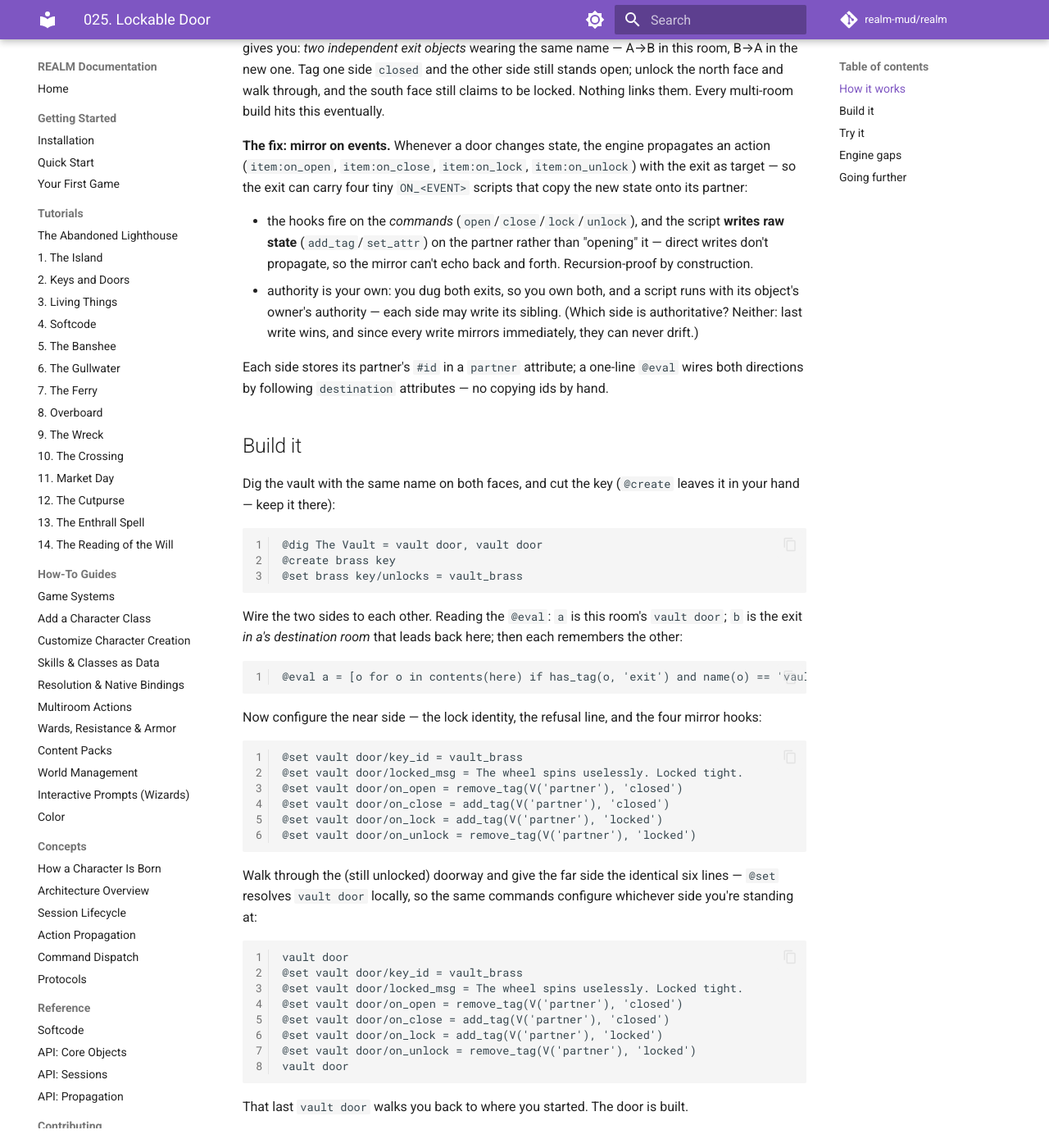
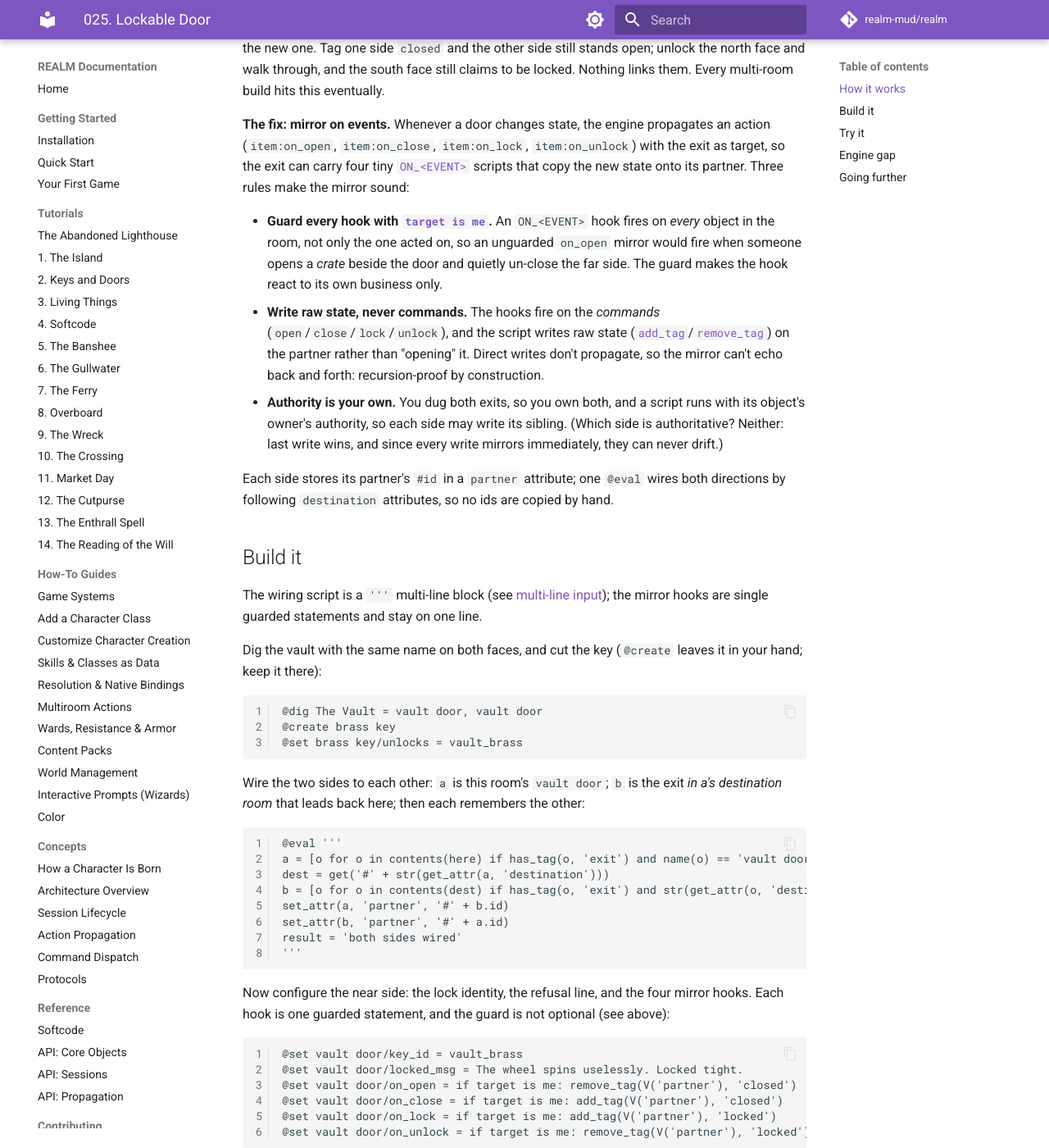
Before and after one commit to count-infinity/realm, an MkDocs documentation site: the page built from docs/showcase/025_lockable_door.md, in a window 1280 px wide and 1400 px high, scrolled down 605 px. Shown: the whole window at 82% size. Built offline with MkDocs 1.6.1 and Material for MkDocs 9.7.7, drawn with Linux system fonts in a browser that asks for light colours; comment, search, counter and statistics services are not loaded; some of the changed text lies outside the part shown.

Commit message:
025 showcase rewrite

````diff
--- a/docs/showcase/025_lockable_door.md
+++ b/docs/showcase/025_lockable_door.md
@@ -1,58 +1,70 @@
 # 025. Lockable Door
 
-> Checklist item 25 — [now] — *paired exits, shared door-state attrs, traverse locks*
+> Checklist item 25 ([now]): *paired exits, shared door-state attrs, traverse locks*
 
 **What you'll build:** A vault door between two rooms that behaves like
 one *physical* door: close it, lock it with a brass key, open it from
-either side — and both sides always agree.
+either side, and both sides always agree.
 
 **Concepts:** `@dig` paired exits, the door state convention (`closed`
-tag + `locked`/`key_id` attributes), key items (`unlocks`), the
-built-in `open`/`close`/`lock`/`unlock` commands, and the **mirror
-pattern** — `ON_OPEN`/`ON_CLOSE`/`ON_LOCK`/`ON_UNLOCK` hooks that copy
-every state change onto a partner object. The mirror pattern reuses
-anywhere two objects must share state.
+and `locked` tags plus a `key_id` attribute), key items (`unlocks`),
+the built-in `open`/`close`/`lock`/`unlock` commands, and the **mirror
+pattern**: [`ON_OPEN`/`ON_CLOSE`/`ON_LOCK`/`ON_UNLOCK`](../reference/softcode.md#lifecycle-hooks)
+hooks that copy every state change onto a partner object. The mirror
+pattern reuses anywhere two objects must share state.
 
 ## How it works
 
 **Door state is convention, all engine-enforced.** An exit with the
-`closed` tag refuses traversal (`The vault door is closed.`). A
-`locked` attribute refuses `open` (with your `locked_msg`). `key_id`
-names the lock, and any carried item whose `unlocks` matches it powers
-the stock `lock`/`unlock` commands. None of this needs scripting — one
-side of a door is a solved problem.
+`closed` tag refuses traversal (`The vault door is closed.`). A `locked`
+tag refuses `open` (with your `locked_msg`). `key_id` names the lock,
+and any carried item whose `unlocks` matches it powers the stock
+`lock`/`unlock` commands. None of this needs scripting; one side of a
+door is a solved problem.
 
 **The two-sided problem.** `@dig The Vault = vault door, vault door`
 gives you what every MU* gives you: *two independent exit objects*
-wearing the same name — A→B in this room, B→A in the new one. Tag one
+wearing the same name, A→B in this room and B→A in the new one. Tag one
 side `closed` and the other side still stands open; unlock the north
 face and walk through, and the south face still claims to be locked.
 Nothing links them. Every multi-room build hits this eventually.
 
-**The fix: mirror on events.** Whenever a door changes state, the
-engine propagates an action (`item:on_open`, `item:on_close`,
-`item:on_lock`, `item:on_unlock`) with the exit as target — so the exit
-can carry four tiny `ON_<EVENT>` scripts that copy the new state onto
-its partner:
+**The fix: mirror on events.** Whenever a door changes state, the engine
+propagates an action (`item:on_open`, `item:on_close`, `item:on_lock`,
+`item:on_unlock`) with the exit as target, so the exit can carry four
+tiny [`ON_<EVENT>`](../reference/softcode.md#lifecycle-hooks) scripts
+that copy the new state onto its partner. Three rules make the mirror
+sound:
 
-- the hooks fire on the *commands* (`open`/`close`/`lock`/`unlock`),
-  and the script **writes raw state** (`add_tag`/`set_attr`) on the
-  partner rather than "opening" it — direct writes don't propagate, so
-  the mirror can't echo back and forth. Recursion-proof by
+- **Guard every hook with [`target is me`](../reference/softcode.md#guard-on-target).**
+  An `ON_<EVENT>` hook fires on *every* object in the room, not only the
+  one acted on, so an unguarded `on_open` mirror would fire when someone
+  opens a *crate* beside the door and quietly un-close the far side. The
+  guard makes the hook react to its own business only.
+- **Write raw state, never commands.** The hooks fire on the *commands*
+  (`open`/`close`/`lock`/`unlock`), and the script writes raw state
+  ([`add_tag`](../reference/softcode.md#fn-add_tag)/[`remove_tag`](../reference/softcode.md#fn-remove_tag))
+  on the partner rather than "opening" it. Direct writes don't
+  propagate, so the mirror can't echo back and forth: recursion-proof by
   construction.
-- authority is your own: you dug both exits, so you own both, and a
-  script runs with its object's owner's authority — each side may write
-  its sibling. (Which side is authoritative? Neither: last write wins,
-  and since every write mirrors immediately, they can never drift.)
+- **Authority is your own.** You dug both exits, so you own both, and a
+  script runs with its object's owner's authority, so each side may
+  write its sibling. (Which side is authoritative? Neither: last write
+  wins, and since every write mirrors immediately, they can never
+  drift.)
 
-Each side stores its partner's `#id` in a `partner` attribute; a
-one-line `@eval` wires both directions by following `destination`
-attributes — no copying ids by hand.
+Each side stores its partner's `#id` in a `partner` attribute; one
+`@eval` wires both directions by following `destination` attributes, so
+no ids are copied by hand.
 
 ## Build it
 
+The wiring script is a `'''` multi-line block (see
+[multi-line input](../guides/world-management.md#multi-line-input-heredocs));
+the mirror hooks are single guarded statements and stay on one line.
+
 Dig the vault with the same name on both faces, and cut the key
-(`@create` leaves it in your hand — keep it there):
+(`@create` leaves it in your hand; keep it there):
 
 ```text
 @dig The Vault = vault door, vault door
@@ -60,38 +72,46 @@ Dig the vault with the same name on both faces, and cut the key
 @set brass key/unlocks = vault_brass
 ```
 
-Wire the two sides to each other. Reading the `@eval`: `a` is this
-room's `vault door`; `b` is the exit *in a's destination room* that
-leads back here; then each remembers the other:
+Wire the two sides to each other: `a` is this room's `vault door`; `b`
+is the exit *in a's destination room* that leads back here; then each
+remembers the other:
 
 ```text
-@eval a = [o for o in contents(here) if has_tag(o, 'exit') and name(o) == 'vault door'][0]; b = [o for o in contents(get('#' + str(get_attr(a, 'destination')))) if has_tag(o, 'exit') and str(get_attr(o, 'destination')) == here.id][0]; set_attr(a, 'partner', '#' + b.id); set_attr(b, 'partner', '#' + a.id); result = 'both sides wired'
+@eval '''
+a = [o for o in contents(here) if has_tag(o, 'exit') and name(o) == 'vault door'][0]
+dest = get('#' + str(get_attr(a, 'destination')))
+b = [o for o in contents(dest) if has_tag(o, 'exit') and str(get_attr(o, 'destination')) == here.id][0]
+set_attr(a, 'partner', '#' + b.id)
+set_attr(b, 'partner', '#' + a.id)
+result = 'both sides wired'
+'''
 ```
 
-Now configure the near side — the lock identity, the refusal line, and
-the four mirror hooks:
+Now configure the near side: the lock identity, the refusal line, and
+the four mirror hooks. Each hook is one guarded statement, and the
+guard is not optional (see above):
 
 ```text
 @set vault door/key_id = vault_brass
 @set vault door/locked_msg = The wheel spins uselessly. Locked tight.
-@set vault door/on_open = remove_tag(V('partner'), 'closed')
-@set vault door/on_close = add_tag(V('partner'), 'closed')
-@set vault door/on_lock = add_tag(V('partner'), 'locked')
-@set vault door/on_unlock = remove_tag(V('partner'), 'locked')
+@set vault door/on_open = if target is me: remove_tag(V('partner'), 'closed')
+@set vault door/on_close = if target is me: add_tag(V('partner'), 'closed')
+@set vault door/on_lock = if target is me: add_tag(V('partner'), 'locked')
+@set vault door/on_unlock = if target is me: remove_tag(V('partner'), 'locked')
 ```
 
 Walk through the (still unlocked) doorway and give the far side the
-identical six lines — `@set` resolves `vault door` locally, so the same
+identical six lines; `@set` resolves `vault door` locally, so the same
 commands configure whichever side you're standing at:
 
 ```text
 vault door
 @set vault door/key_id = vault_brass
 @set vault door/locked_msg = The wheel spins uselessly. Locked tight.
-@set vault door/on_open = remove_tag(V('partner'), 'closed')
-@set vault door/on_close = add_tag(V('partner'), 'closed')
-@set vault door/on_lock = add_tag(V('partner'), 'locked')
-@set vault door/on_unlock = remove_tag(V('partner'), 'locked')
+@set vault door/on_open = if target is me: remove_tag(V('partner'), 'closed')
+@set vault door/on_close = if target is me: add_tag(V('partner'), 'closed')
+@set vault door/on_lock = if target is me: add_tag(V('partner'), 'locked')
+@set vault door/on_unlock = if target is me: remove_tag(V('partner'), 'locked')
 vault door
 ```
 
@@ -113,43 +133,46 @@ vault door
 ```
 
 Expected beats: `close` and `lock` succeed (`You lock vault door with
-brass key.`) — and `@examine` the *far* side at any point to watch its
-`closed` tag and `locked` attribute change in lockstep. Walking into
-the closed door refuses with `The vault door is closed.`; `open`
-refuses with your `locked_msg`; the key unlocks, the door opens, and
-you're in the vault. Now prove the point of the whole build — lock
-yourself in, and have a keyless friend try the *other* side:
+brass key.`), and `@examine` the *far* side at any point to watch its
+`closed` and `locked` tags change in lockstep. Walking into the closed
+door refuses with `The vault door is closed.`; `open` refuses with your
+`locked_msg`; the key unlocks, the door opens, and you're in the vault.
+Now prove the point of the whole build: lock yourself in, and have a
+keyless friend try the *other* side:
 
 ```text
 close vault door
 lock vault door
 ```
 
-Your friend in the workshop gets `The vault door is closed.` walking
-in, `The wheel spins uselessly. Locked tight.` on `open`, and `You
-don't have the key.` on `unlock`. One door, two faces, one truth.
+Your friend in the workshop gets `The vault door is closed.` walking in,
+`The wheel spins uselessly. Locked tight.` on `open`, and `You don't
+have the key.` on `unlock`. One door, two faces, one truth.
 
-## Engine gaps
+## Engine gap
 
-- The `use <key> on <door>` keycard fast-path toggles `locked`
-  directly without propagating a lock/unlock event, so `ON_LOCK`/
-  `ON_UNLOCK` mirrors never hear it; `pick` likewise unlocks with a
-  direct write. On a mirrored door, stick to `lock`/`unlock` (which do
-  propagate) — or accept a one-sided picked door as a feature (you
-  crawled in through *this* face).
+The `use <key> on <door>` keycard fast-path toggles the `locked` tag
+directly without propagating a lock/unlock event, so
+`ON_LOCK`/`ON_UNLOCK` mirrors never hear it; `pick` likewise unlocks
+with a direct write. On a mirrored door, stick to `lock`/`unlock`
+(which do propagate), or accept a one-sided picked door as a feature
+(you crawled in through *this* face).
 
 ## Going further
 
 - **Pickable:** `@set vault door/lock_skill = lockpicking` and
   `@set vault door/lock_difficulty = 2` let `pick vault door` roll
-  against the lock (carry lockpicks or take -5) — see the engine gap
+  against the lock (carry lockpicks or take -5); see the engine gap
   above for how picking interacts with the mirror.
 - **Auto-closing:** after an `on_open` mirror, add
-  `wait(30, 'trigger me/do_shut')` and a `do_shut` script that re-tags
-  both sides `closed` — banks and airlocks love it.
-- **Alarmed:** an extra line in `on_unlock` —
-  `remit(loc(me), 'A klaxon barks once.')` — or `act(...)` to a guard
-  post; the [guarded exit](checklist.md) items build on exactly this.
+  [`wait(30, 'trigger me/do_shut')`](../reference/softcode.md#fn-wait)
+  and a `do_shut` script that re-tags both sides `closed`; banks and
+  airlocks love it.
+- **Alarmed:** an extra line in `on_unlock`,
+  [`remit(loc(me), 'A klaxon barks once.')`](../reference/softcode.md#fn-remit),
+  or [`act(...)`](../reference/softcode.md#fn-act) to a guard post; the
+  guarded-exit items in the [checklist](checklist.md) build on exactly
+  this.
 - **The same mirror pattern** runs linked teleporter pads, both halves
   of an intercom, and a lever in one room that raises a bridge in
   another: store a `partner`, write raw state, never call the partner's
````
Also changed, not shown: 1 other file.
